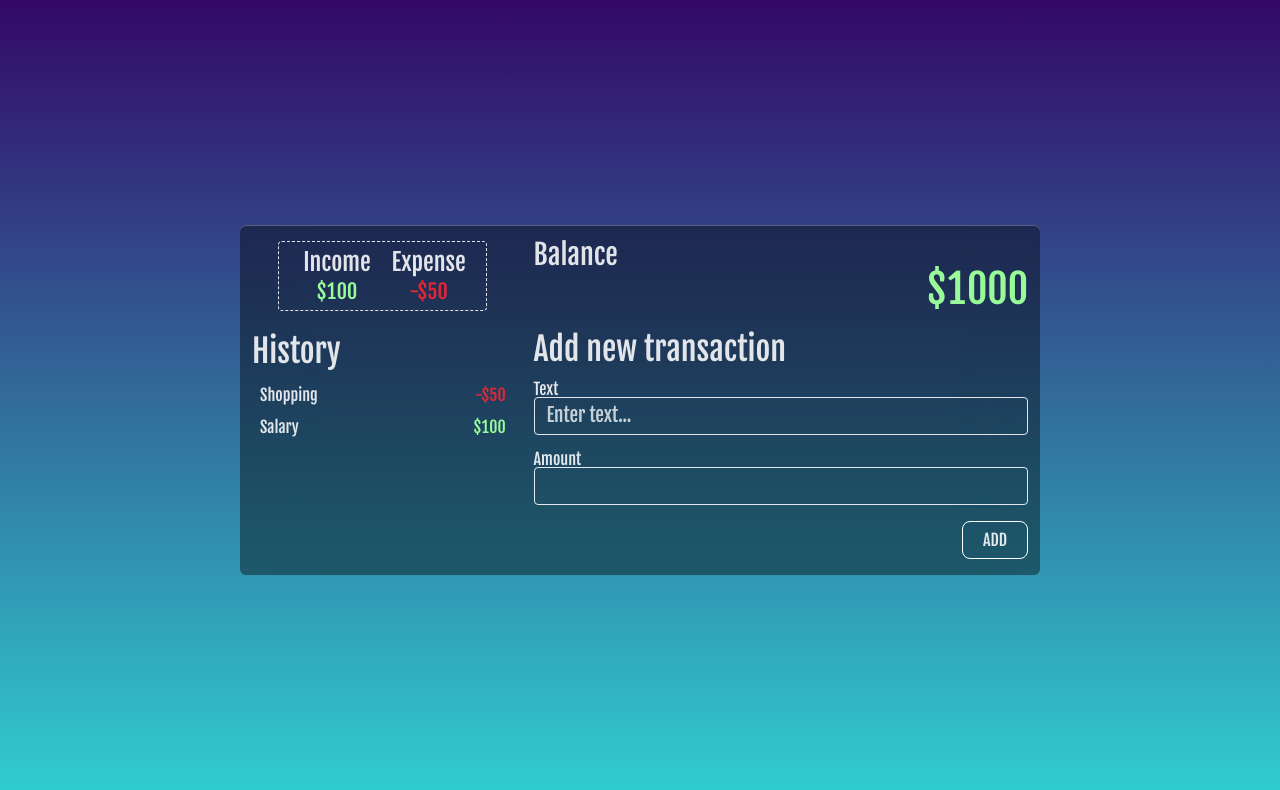
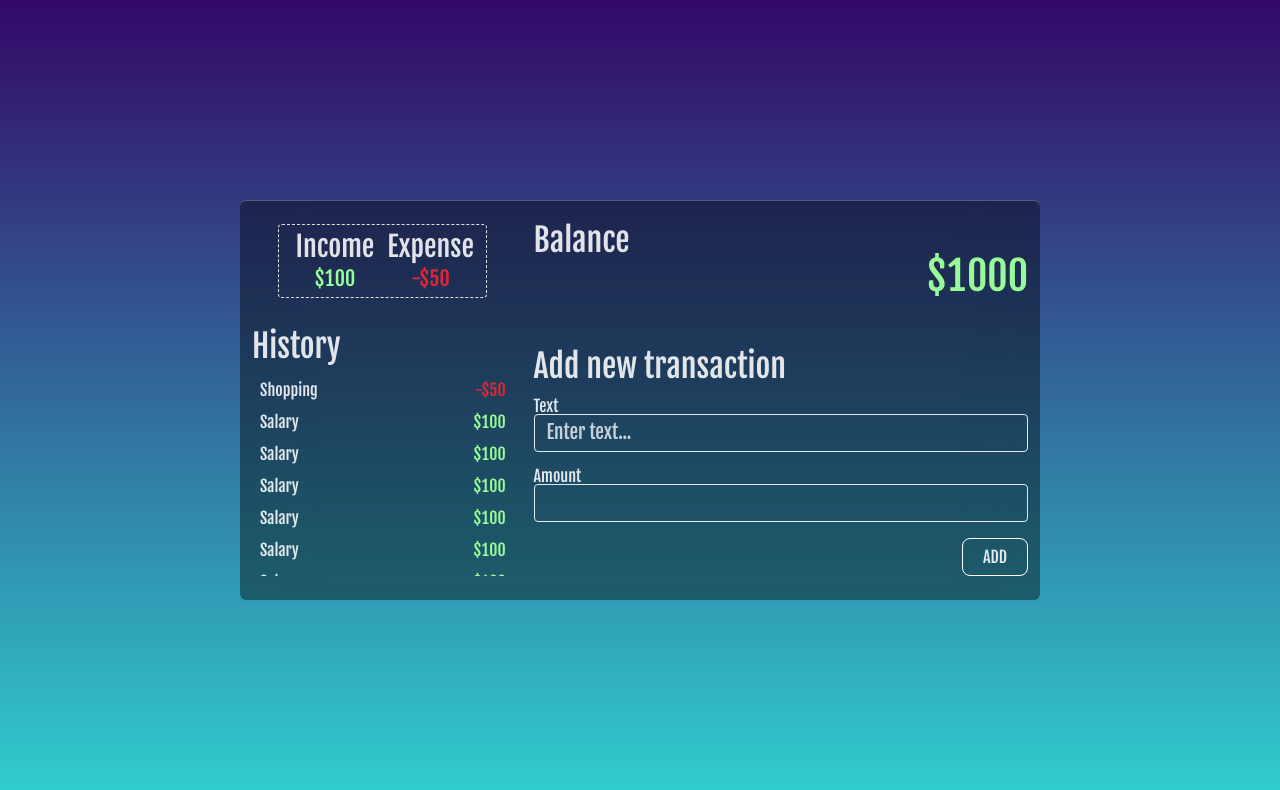
Before and after one commit to yuch3nchen/vue3-expense-tracker, a Vue app: page / in a window 1280 px wide. Shown: the top 790 px of the page. Built offline with nearby package versions, Linux system fonts and the light colour scheme.

Commit message:
Implement HTML and CSS structure for project

```diff
--- a/package.json
+++ b/package.json
@@ -6,13 +6,16 @@
   "scripts": {
     "dev": "vite",
     "build": "vite build",
-    "preview": "vite preview"
+    "preview": "vite preview",
+    "predeploy": "npm run build",
+    "deploy": "gh-pages -d dist"
   },
   "dependencies": {
     "vue": "^3.4.15"
   },
   "devDependencies": {
     "@vitejs/plugin-vue": "^5.0.3",
+    "gh-pages": "^6.1.1",
     "vite": "^5.1.0"
   }
 }
--- a/src/App.vue
+++ b/src/App.vue
@@ -1,17 +1,18 @@
 <template>
   <div class="container bg-theme d-flex justify-content-between">
-    <div class="sidebar">
+    <div class="sidebar d-flex justify-content-between">
       <div class="inc-exp-container d-flex justify-content-between mb-1">
         <div class="income">
-          <h4 class="mb-4">Income</h4>
+          <h3 class="mb-4 h3">Income</h3>
           <p class="plus h5">$100</p>
         </div>
         <div class="expense">
-          <h4 class="mb-4">Expense</h4>
+          <h3 class="mb-4 h3">Expense</h3>
           <p class="minus h5">-$50</p>
         </div>
       </div>
-      <h2 class="mb-3">History</h2>
+      <div class="history-container d-flex justify-content-between">
+        <h2 class="h2">History</h2>
         <ul class="list">
           <li class="d-flex justify-content-between">
             Shopping
@@ -21,16 +22,54 @@
             Salary
             <span class="plus">$100</span>
           </li>
+          <li class="d-flex justify-content-between">
+            Salary
+            <span class="plus">$100</span>
+          </li>
+          <li class="d-flex justify-content-between">
+            Salary
+            <span class="plus">$100</span>
+          </li>
+          <li class="d-flex justify-content-between">
+            Salary
+            <span class="plus">$100</span>
+          </li>
+          <li class="d-flex justify-content-between">
+            Salary
+            <span class="plus">$100</span>
+          </li>
+          <li class="d-flex justify-content-between">
+            Salary
+            <span class="plus">$100</span>
+          </li>
+          <li class="d-flex justify-content-between">
+            Salary
+            <span class="plus">$100</span>
+          </li>
+          <li class="d-flex justify-content-between">
+            Salary
+            <span class="plus">$100</span>
+          </li>
+          <li class="d-flex justify-content-between">
+            Salary
+            <span class="plus">$100</span>
+          </li>
+          <li class="d-flex justify-content-between">
+            Salary
+            <span class="plus">$100</span>
+          </li>
         </ul>
       </div>
-    <div class="main">
-      <div class="balance-container mb-1">
-        <h3>Balance</h3>
-        <h1 class="balance text-end plus">$1000</h1>
     </div>
-      <h2 class="mb-3">Add new transaction</h2>
+    <div class="main d-flex justify-content-between">
+      <div class="balance-container">
+        <h2 class="h2">Balance</h2>
+        <h1 class="balance text-end plus h1">$1000</h1>
+      </div>
+      <div class="add-container">
+        <h2 class="mb-3 h2">Add new transaction</h2>
         <form @onSubmit.prevent>
-        <div class="add-container d-flex">
+          <div class="form-container d-flex">
             <div class="form-control">
               <label for="text"
                 >Text <input type="text" id="text" placeholder="Enter text..."
@@ -47,6 +86,7 @@
         </form>
       </div>
     </div>
+  </div>
 </template>
 
 <script setup></script>
--- a/src/assets/base.css
+++ b/src/assets/base.css
@@ -42,7 +42,27 @@ h4{
   font-size: 1.5rem;
 }
 
+/* width */
+::-webkit-scrollbar {
+  width: 10px;
+}
 
+/* Track */
+::-webkit-scrollbar-track {
+  background: rgba(255, 255, 255, 0.2);
+  border-radius: 4px;
+}
+
+/* Handle */
+::-webkit-scrollbar-thumb {
+  background: var(--theme-font-color);
+  border-radius: 4px;
+}
+
+/* Handle on hover */
+::-webkit-scrollbar-thumb:hover {
+  background: #fff;
+}
 
 /* @media (prefers-color-scheme: light) {
     :root {
--- a/src/assets/layout.css
+++ b/src/assets/layout.css
@@ -1,22 +1,45 @@
 .container {
   width: 70vw;
+  height: 90vh;
   max-width: 800px;
   position: absolute;
   top: 50%;
   left: 50%;
   translate: -50% -50%;
-  padding: 1rem 0.75rem;
+  padding: 1.5rem 0.75rem;
   border-radius: 6px;
   box-shadow: rgba(27, 31, 35, 0.04) 0px 1px 0px, rgba(255, 255, 255, 0.25) 0px 1px 0px inset;
   gap:1.25rem;
+  flex-direction: column;
+  @media screen and (min-width:767px) {
+    height: 50vh;
+    flex-direction: row;
+  }
 }
 
 .main {
-  flex: 1 0 60%;
+  flex: 1 0 40%;
+  height: 50%;
+  flex-direction: column;
+  gap: 1.5rem;
+  @media screen and (min-width:767px) {
+    height: 100%;
+  }
+  @media screen and (min-width:992px) {
+    flex: 1 0 60%;
+  }
 }
 
 .sidebar {
-  flex: 1 0 30%;
+  flex: 1 0 50%;
+  height: 50%;
+  flex-direction: column;
+  @media screen and (min-width:992px) {
+    flex: 1 0 30%;
+  }
+  @media screen and (min-width:767px) {
+    height: 100%;
+  }
 }
 
 .inc-exp-container{
@@ -26,10 +49,25 @@
   width: 80%;
   margin: 0 auto;
   text-align: center;
+  gap: 0.5rem;
+  flex-direction: column;
+  align-items: flex-start;
+  align-items: center;
+  @media screen and (min-width:349px) {
+    flex-direction: row;
+  }
 }
 
 .inc-exp-container > div{
   flex: 1;
+}
+.history-container{
+  height: 70%;
+  flex-direction: column;
+  gap: 1rem;
+}
+.list{
+  overflow-y: scroll;
 }
 
 .list > li{
@@ -40,7 +78,7 @@
   margin-bottom: 0.5rem;
 }
 
-.add-container{
+.form-container{
   flex-direction: column;
   gap: 1rem;
 }
--- a/src/assets/utilities.css
+++ b/src/assets/utilities.css
@@ -35,23 +35,38 @@
 }
 
 .h1 {
-  font-size: 2.5rem;
+  font-size: 2.25rem;
+  @media  (min-width:767px) {
+    font-size: 2.5rem;
+  }
 }
 
 .h2{
-  font-size: 2rem;
+  font-size: 1.75rem;
+  @media  (min-width:767px) {
+    font-size: 2rem;
+  }
 }
 
 .h3{
-  font-size: 1.75rem;
+  font-size: 1.5rem;
+  @media  (min-width:767px) {
+    font-size: 1.75rem;
+  }
 }
 
 .h4{
-  font-size: 1.5rem;
+  font-size: 1.25rem;
+  @media  (min-width:767px) {
+    font-size: 1.5rem;
+  }
 }
 
 .h5{
-  font-size: 1.25rem;
+  font-size: 1rem;
+  @media  (min-width:767px) {
+    font-size: 1.25rem;
+  }
 }
 
 .text-end{
```
Also changed, not shown: 1 other file (tests, documents, lock files or other folders). Lines whose indentation alone changed are shown as unchanged.
